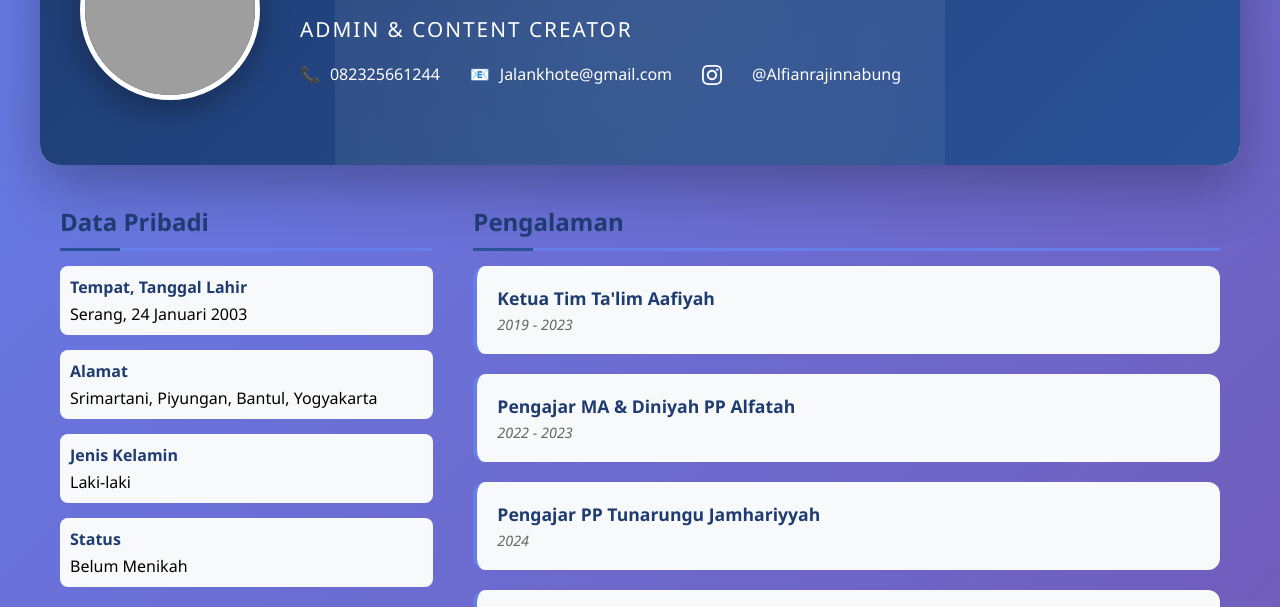
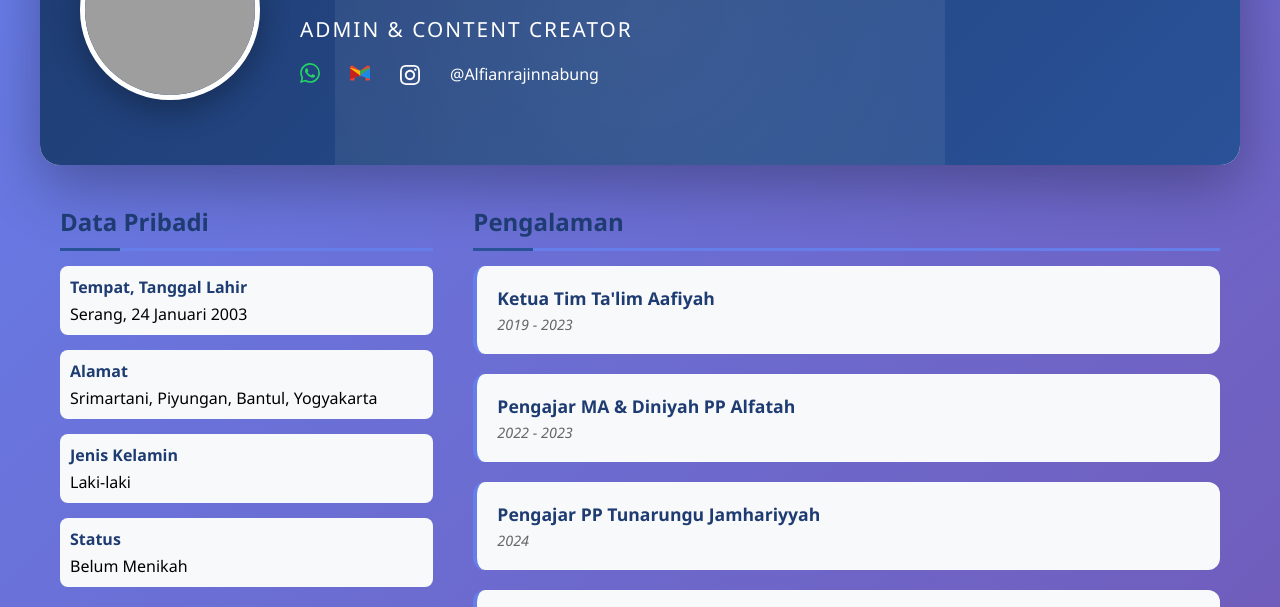
Before and after one commit to jalankhote/CV-Alfian-, a plain HTML site: page index.html in a window 1280 px wide. Shown: the part 160-767 px from the top of the page. Drawn offline with Linux system fonts and the light colour scheme; grey boxes are pictures that could not be loaded.

Commit message:
Insert SVG icons for contact information
Added SVG icons for contact methods.

```diff
--- a/index.html
+++ b/index.html
@@ -483,14 +483,16 @@
                 <h1 class="floating">MUHAMMAD ALFIAN</h1>
                 <div class="subtitle">ADMIN & CONTENT CREATOR</div>
                 <div class="contact-info">
-                    <div class="contact-item">
-                        <span>📞</span>
-                        <span>082325661244</span>
-                    </div>
-                    <div class="contact-item">
-                        <span>📧</span>
-                        <span>Jalankhote@gmail.com</span>
-                    </div>
+                    <svg width="20" height="20" viewBox="0 0 24 24" xmlns="http://www.w3.org/2000/svg">
+    <path fill="#25D366" d="M17.472 14.382c-.297-.149-1.758-.867-2.03-.967-.273-.099-.471-.148-.67.15-.197.297-.767.966-.94 1.164-.173.199-.347.223-.644.075-.297-.15-1.255-.463-2.39-1.475-.883-.788-1.48-1.761-1.653-2.059-.173-.297-.018-.458.13-.606.134-.133.298-.347.446-.52.149-.174.198-.298.298-.497.099-.198.05-.371-.025-.52-.075-.149-.669-1.612-.916-2.207-.242-.579-.487-.5-.669-.51-.173-.008-.371-.01-.57-.01-.198 0-.52.074-.792.372-.272.297-1.04 1.016-1.04 2.479 0 1.462 1.065 2.875 1.213 3.074.149.198 2.096 3.2 5.077 4.487.709.306 1.262.489 1.694.625.712.227 1.36.195 1.871.118.571-.085 1.758-.719 2.006-1.413.248-.694.248-1.289.173-1.413-.074-.124-.272-.198-.57-.347m-5.421 7.403h-.004a9.87 9.87 0 01-5.031-1.378l-.361-.214-3.741.982.998-3.648-.235-.374a9.86 9.86 0 01-1.51-5.26c.001-5.45 4.436-9.884 9.888-9.884 2.64 0 5.122 1.03 6.988 2.898a9.825 9.825 0 012.893 6.994c-.003 5.45-4.437 9.884-9.885 9.884m8.413-18.297A11.815 11.815 0 0012.05 0C5.495 0 .16 5.335.157 11.892c0 2.096.547 4.142 1.588 5.945L.057 24l6.305-1.654a11.882 11.882 0 005.683 1.448h.005c6.554 0 11.89-5.335 11.893-11.893a11.821 11.821 0 00-3.48-8.413z"/>
+                    </svg>
+                    <svg width="20" height="20" viewBox="0 0 24 24" xmlns="http://www.w3.org/2000/svg">
+    <path fill="#EA4335" d="M24 5.457v13.909c0 .904-.732 1.636-1.636 1.636h-3.819V11.73L12 16.64l-6.545-4.91v9.273H1.636A1.636 1.636 0 0 1 0 19.366V5.457c0-2.023 2.309-3.178 3.927-1.964L12 9.366l8.073-5.873C21.69 2.28 24 3.434 24 5.457z"/>
+    <path fill="#FBBC04" d="M0 5.457v.727l12 8.727V9.366z"/>
+    <path fill="#34A853" d="M12 14.91l12-8.727v-.727L12 9.366z"/>
+    <path fill="#C5221F" d="M0 19.366V6.184l12 8.728z"/>
+    <path fill="#1E88E5" d="M24 19.366V6.184L12 14.91z"/>
+                    </svg>
                     <span>
     <svg width="20" height="20" viewBox="0 0 24 24" fill="white" style="vertical-align: middle;">
         <path d="M12 2.163c3.204 0 3.584.012 4.85.07 3.252.148 4.771 1.691 4.919 4.919.058 1.265.069 1.645.069 4.849 0 3.205-.012 3.584-.069 4.849-.149 3.225-1.664 4.771-4.919 4.919-1.266.058-1.644.07-4.85.07-3.204 0-3.584-.012-4.849-.07-3.26-.149-4.771-1.699-4.919-4.92-.058-1.265-.07-1.644-.07-4.849 0-3.204.013-3.583.07-4.849.149-3.227 1.664-4.771 4.919-4.919 1.266-.057 1.645-.069 4.849-.069zm0-2.163c-3.259 0-3.667.014-4.947.072-4.358.2-6.78 2.618-6.98 6.98-.059 1.281-.073 1.689-.073 4.948 0 3.259.014 3.668.072 4.948.2 4.358 2.618 6.78 6.98 6.98 1.281.058 1.689.072 4.948.072 3.259 0 3.668-.014 4.948-.072 4.354-.2 6.782-2.618 6.979-6.98.059-1.28.073-1.689.073-4.948 0-3.259-.014-3.667-.072-4.947-.196-4.354-2.617-6.78-6.979-6.98-1.281-.059-1.69-.073-4.949-.073zm0 5.838c-3.403 0-6.162 2.759-6.162 6.162s2.759 6.163 6.162 6.163 6.162-2.759 6.162-6.163c0-3.403-2.759-6.162-6.162-6.162zm0 10.162c-2.209 0-4-1.79-4-4 0-2.209 1.791-4 4-4s4 1.791 4 4c0 2.21-1.791 4-4 4zm6.406-11.845c-.796 0-1.441.645-1.441 1.44s.645 1.44 1.441 1.44c.795 0 1.439-.645 1.439-1.44s-.644-1.44-1.439-1.44z"/>
```
